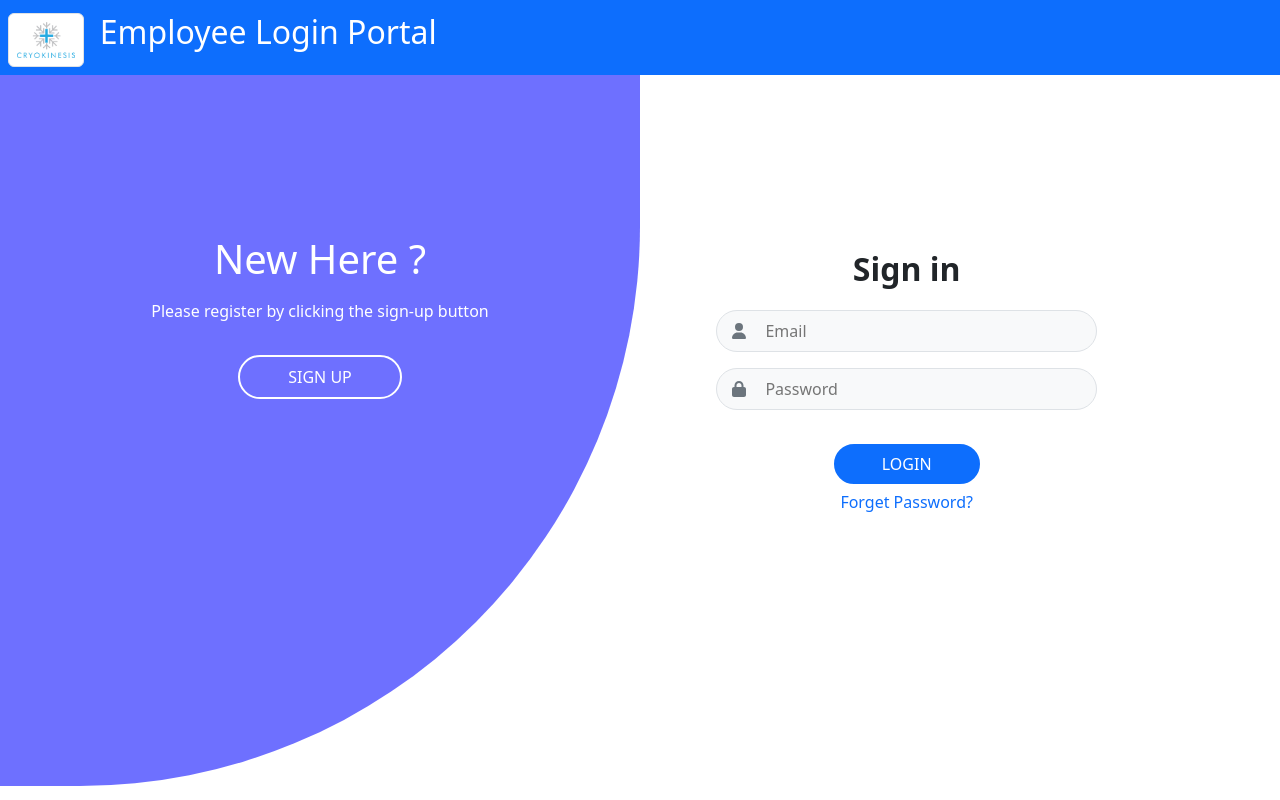
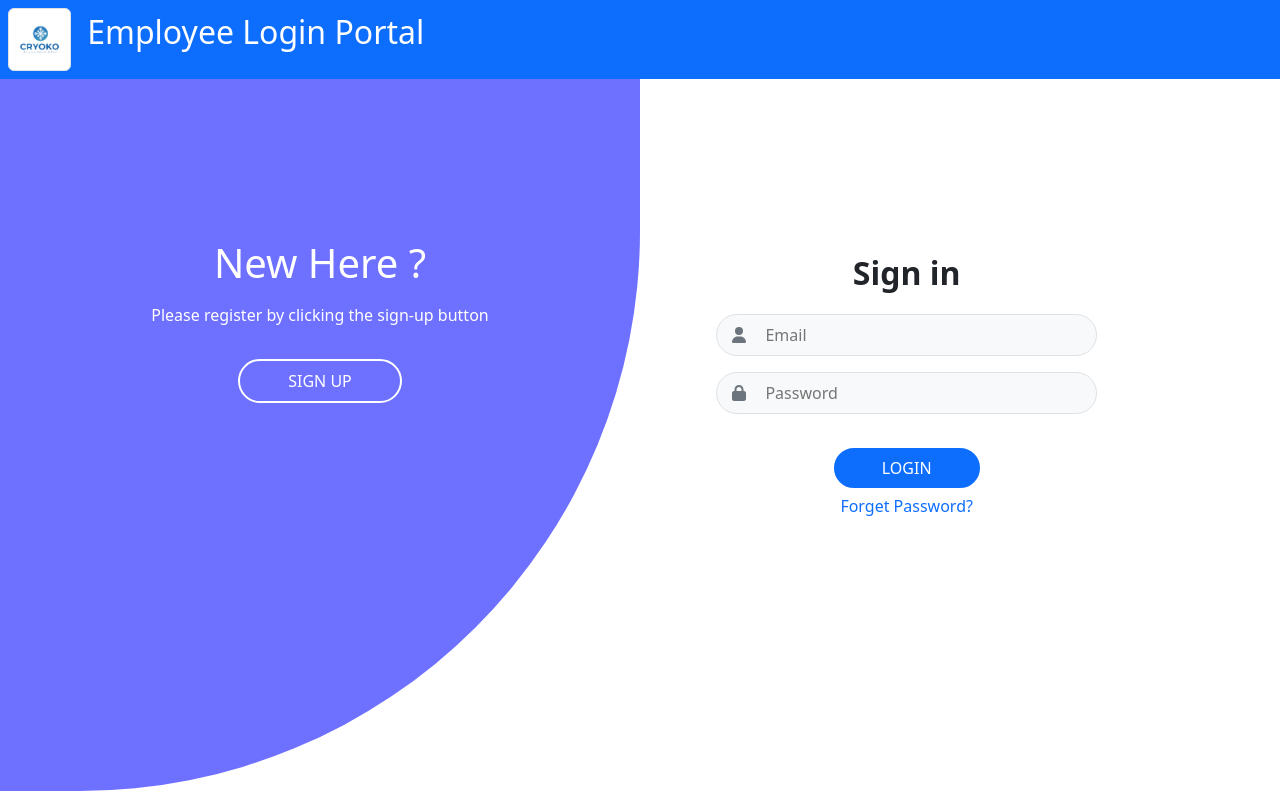
Before and after one commit to Karthik-paramasivam/LoginPage, a React (Create React App) app: page / in a window 1280 px wide. Built offline with nearby package versions, Linux system fonts and the light colour scheme.

Commit message:
updated logo

```diff
--- a/src/Login.jsx
+++ b/src/Login.jsx
@@ -16,10 +16,10 @@ export default function Login() {
                 src={Cryokinesis_logo}
                 alt="Cryokinesis_logo"
                 className="img-fluid bg-white border rounded-2 p-2"
-                style={{ width: "6%" }}
+                style={{ width: "5%" }}
               />
-              <span className="mt-2">
-                <span className="fs-2 text-white ms-3">
+              <span className="mt-3">
+                <span className="fs-2 text-white ms-3 ">
                   Employee Login Portal
                 </span>
               </span>
```
Also changed, not shown: src/Images/Cryokinesis_logo.png.
